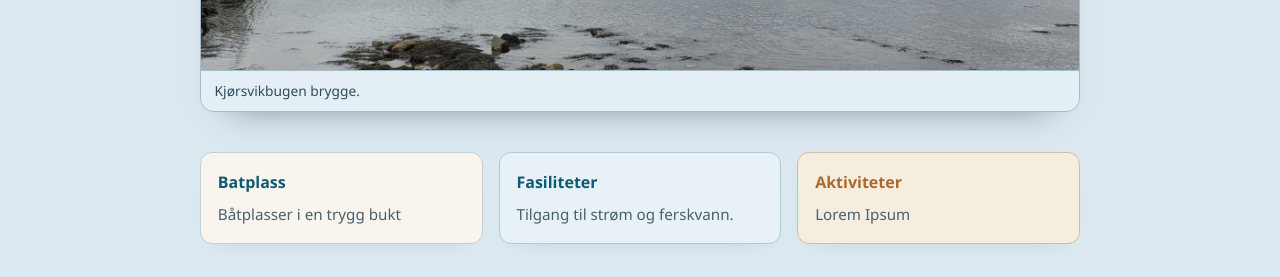
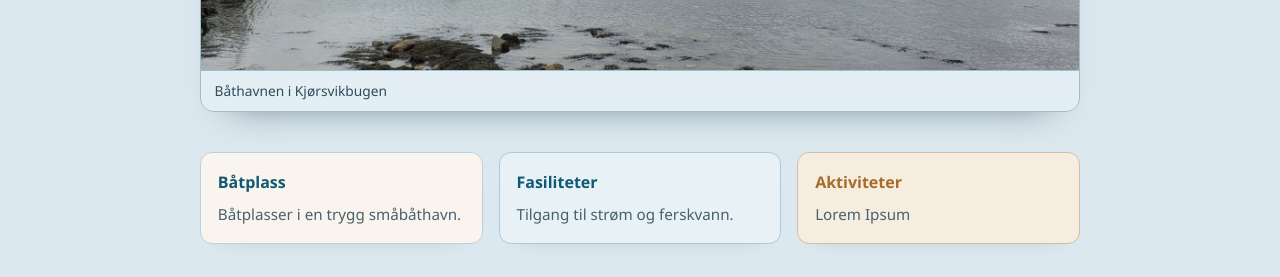
Before and after one commit to kristianvv/kjorsvikbugen-baatforening, a plain HTML site: page index.html in a window 1280 px wide. Shown: the part 780-1057 px from the top of the page. Drawn offline with Linux system fonts and the light colour scheme.

Commit message:
Småjusteringer

```diff
--- a/index.html
+++ b/index.html
@@ -191,14 +191,14 @@
             <p>Velkommen hos oss i Kjørsvikbugen</p>
             <figure class="dock-visual">
                 <img src="images/dock.jpg" alt="Bilde av brygge i Kjørsvikbugen">
-                <figcaption class="dock-caption">Kjørsvikbugen brygge.</figcaption>
+                <figcaption class="dock-caption">Båthavnen i Kjørsvikbugen</figcaption>
             </figure>
         </section>
 
         <section class="services" aria-label="Tjenester">
             <article class="card">
-                <h2>Batplass</h2>
-                <p>Båtplasser i en trygg bukt</p>
+                <h2>Båtplass</h2>
+                <p>Båtplasser i en trygg småbåthavn.</p>
             </article>
             <article class="card">
                 <h2>Fasiliteter</h2>
```
